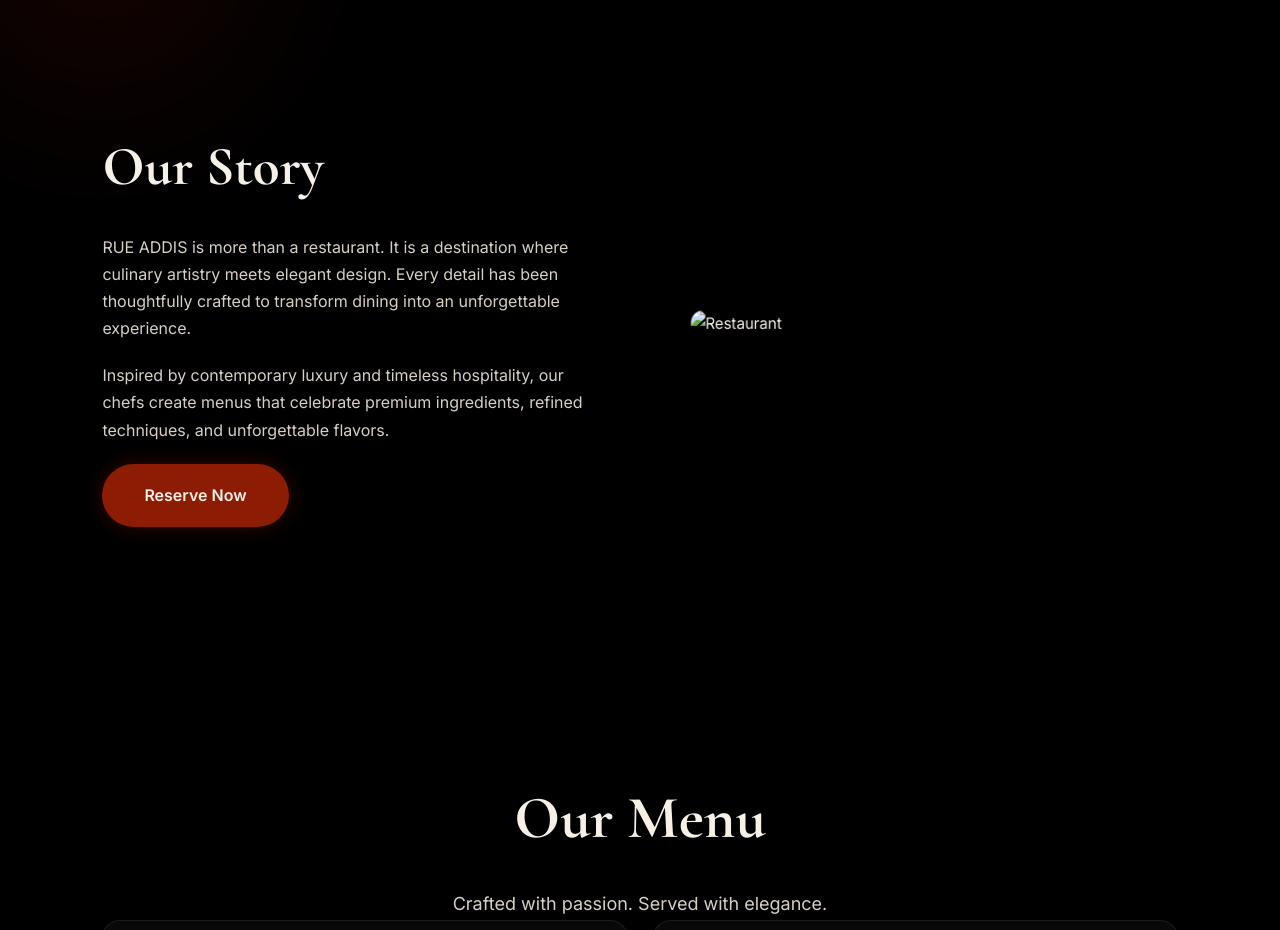
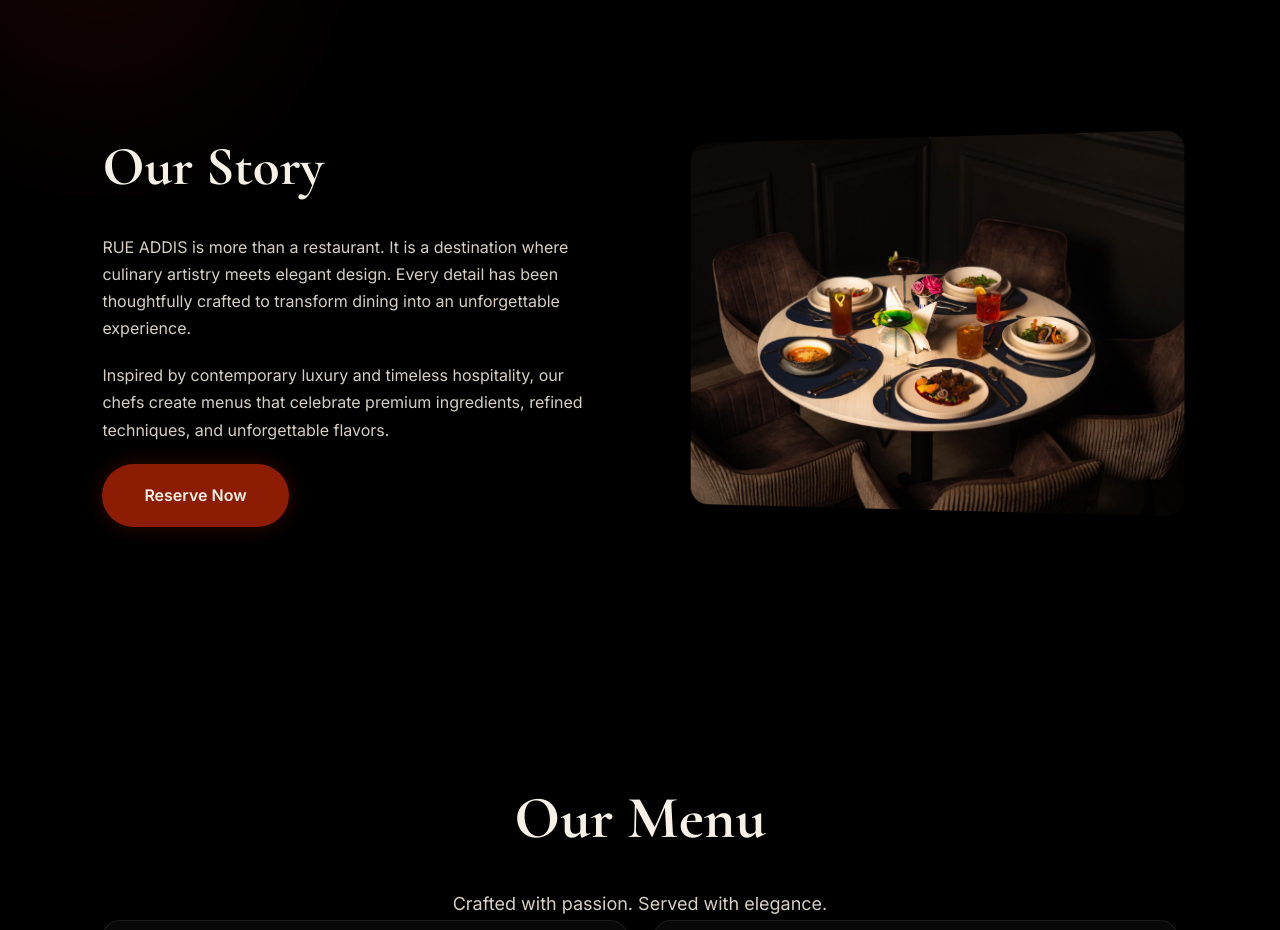
Before and after one commit to fbytesfff-bit/rue-main, a plain HTML site: page index.html in a window 1280 px wide. Shown: the part 800-1730 px from the top of the page. Drawn offline with nearby package versions, Linux system fonts and the light colour scheme.

Commit message:
Update index.html

```diff
--- a/index.html
+++ b/index.html
@@ -193,7 +193,7 @@ Reserve Now
 
 <div class="floating-image">
 
-<img src="images/image.jpg" alt="Restaurant">
+<img src="image.jpg" alt="Restaurant">
 
 </div>
 
```
